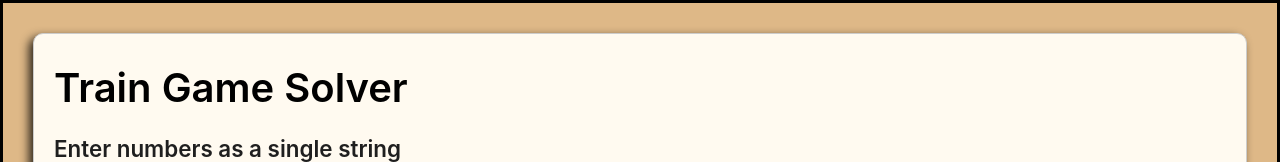
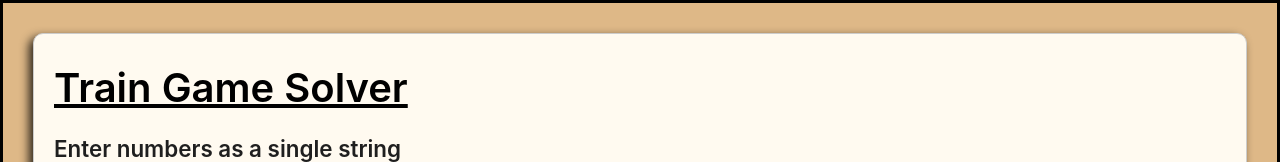
Before and after one commit to shival-c/Train-Game-Solver, a React (Create React App) app: page / in a window 1280 px wide. Shown: the top 162 px of the page. Built offline with nearby package versions, Linux system fonts and the light colour scheme.

Commit message:
made title underlined

```diff
--- a/src/components/Button.jsx
+++ b/src/components/Button.jsx
@@ -1,5 +1,4 @@
 import Button from '@mui/material/Button';
-import Stack from '@mui/material/Stack';
 
 function Buttons( {name, handleFunction} ) {
     const style1 = {
@@ -13,18 +12,14 @@ function Buttons( {name, handleFunction} ) {
     }
 
     return (
-//         <Stack direction="row" spacing={2}>
         <Button
         variant="contained"
         onClick={handleFunction}
         sx={name === "Submit" ? style1 : style2}
+        onKeyDown={(e) => console.log(e.key)}
         >
             {name}
         </Button>
-//         <Button variant="contained" disabled>
-//         Disabled
-//         </Button>
-//         </Stack>
     );
 }
 
--- a/src/styles/Styles.css
+++ b/src/styles/Styles.css
@@ -59,4 +59,5 @@ h1 {
     font-size: 2.5rem;
     font-weight: 600;
     line-height: 1.2;
+    text-decoration: underline;
 }
```
